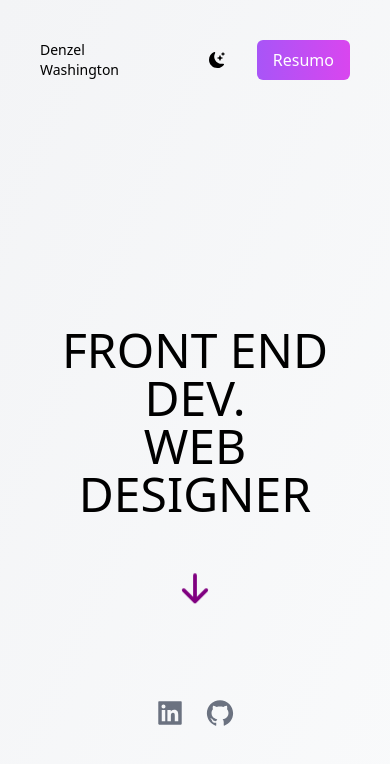
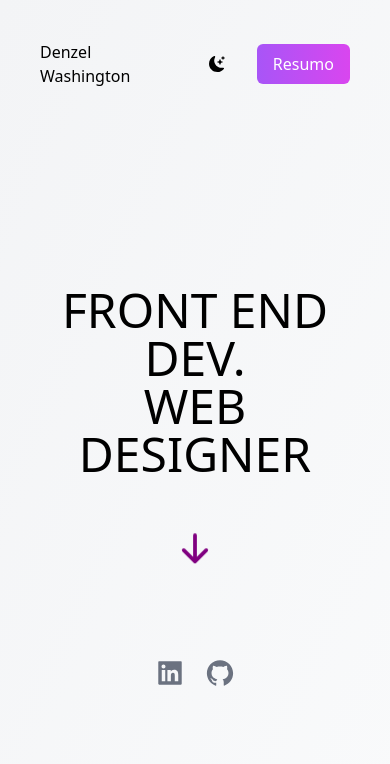
Before and after one commit to denzelws/portfolio, a Next.js app: page / in a window 390 px wide. Shown: the top 764 px of the page. Built offline with nearby package versions, Linux system fonts and the light colour scheme.

Commit message:
Refactor Header styles

```diff
--- a/src/components/Header/index.tsx
+++ b/src/components/Header/index.tsx
@@ -1,11 +1,11 @@
 import React from 'react'
 import { BsFillMoonStarsFill } from 'react-icons/bs'
 
-const index = () => {
+const Header = () => {
   return (
     <div className=' flex flex-col justify-center'>
-        <nav className='py-10 mb-12 flex justify-between'>
-          <h1 className='text-sm lg:text-xl'>
+        <nav className='py-10 mb flex justify-between'>
+          <h1 className='text-base lg:text-xl'>
             Denzel
             <br className='md:hidden' />
             Washington
@@ -28,4 +28,4 @@ const index = () => {
   )
 }
 
-export default index
+export default Header
```
